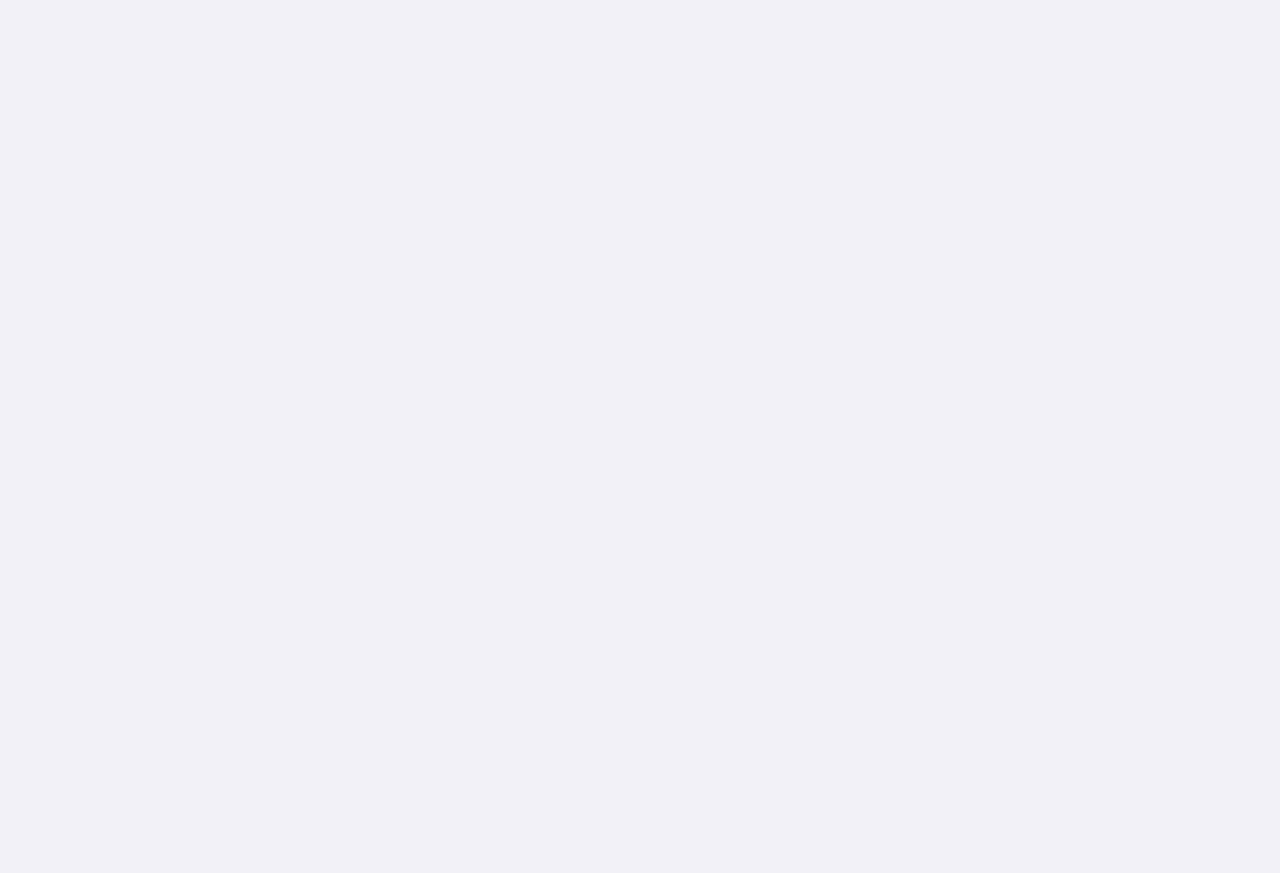
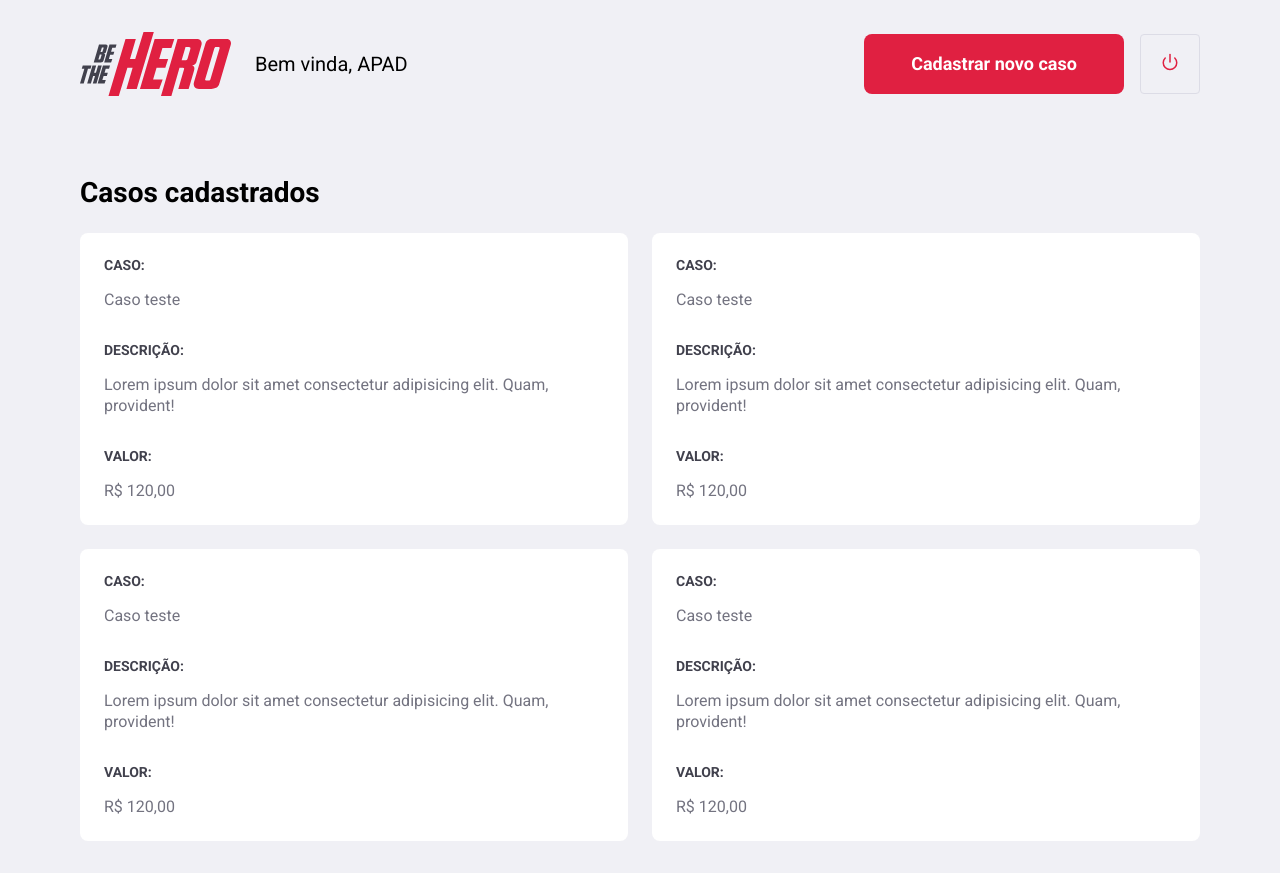
Before and after one commit to cunhamuril/semana-omnistack-11, a React (Create React App) app in the folder frontend/: page /profile in a window 1280 px wide. Before the commit the page ends 800 px from the top, so only its background shows below. Built offline with nearby package versions, Linux system fonts and the light colour scheme.

Commit message:
:sparkles: (profile-page) add profile page and styles

```diff
--- /dev/null
+++ b/frontend/src/pages/Profile/index.jsx
@@ -0,0 +1,101 @@
+import React from "react";
+import { Link } from "react-router-dom";
+import { FiPower, FiTrash2 } from "react-icons/fi";
+
+import logoImg from "../../assets/logo.svg";
+
+import "./styles.css";
+
+export default function Profile() {
+  return (
+    <div className="profile-container">
+      <header>
+        <img src={logoImg} alt="Be The Hero" />
+        <span>Bem vinda, APAD</span>
+
+        <Link className="button" to="/incidents/new">
+          Cadastrar novo caso
+        </Link>
+        <button type="button">
+          <FiPower size={18} color="#E02041" />
+        </button>
+      </header>
+
+      <h1>Casos cadastrados</h1>
+
+      <ul>
+        <li>
+          <strong>CASO:</strong>
+          <p>Caso teste</p>
+
+          <strong>DESCRIÇÃO:</strong>
+          <p>
+            Lorem ipsum dolor sit amet consectetur adipisicing elit. Quam,
+            provident!
+          </p>
+
+          <strong>VALOR:</strong>
+          <p>R$ 120,00</p>
+
+          <button type="button">
+            <FiTrash2 size={20} color="#A8A8B3" />
+          </button>
+        </li>
+
+        <li>
+          <strong>CASO:</strong>
+          <p>Caso teste</p>
+
+          <strong>DESCRIÇÃO:</strong>
+          <p>
+            Lorem ipsum dolor sit amet consectetur adipisicing elit. Quam,
+            provident!
+          </p>
+
+          <strong>VALOR:</strong>
+          <p>R$ 120,00</p>
+
+          <button type="button">
+            <FiTrash2 size={20} color="#A8A8B3" />
+          </button>
+        </li>
+
+        <li>
+          <strong>CASO:</strong>
+          <p>Caso teste</p>
+
+          <strong>DESCRIÇÃO:</strong>
+          <p>
+            Lorem ipsum dolor sit amet consectetur adipisicing elit. Quam,
+            provident!
+          </p>
+
+          <strong>VALOR:</strong>
+          <p>R$ 120,00</p>
+
+          <button type="button">
+            <FiTrash2 size={20} color="#A8A8B3" />
+          </button>
+        </li>
+
+        <li>
+          <strong>CASO:</strong>
+          <p>Caso teste</p>
+
+          <strong>DESCRIÇÃO:</strong>
+          <p>
+            Lorem ipsum dolor sit amet consectetur adipisicing elit. Quam,
+            provident!
+          </p>
+
+          <strong>VALOR:</strong>
+          <p>R$ 120,00</p>
+
+          <button type="button">
+            <FiTrash2 size={20} color="#A8A8B3" />
+          </button>
+        </li>
+      </ul>
+    </div>
+  );
+}
--- /dev/null
+++ b/frontend/src/pages/Profile/styles.css
@@ -0,0 +1,95 @@
+.profile-container {
+  width: 100%;
+  max-width: 1180px;
+  padding: 0 30px;
+  margin: 32px auto;
+}
+
+/* HEADER */
+.profile-container header {
+  display: flex;
+  align-items: center;
+}
+
+.profile-container header span {
+  font-size: 20px;
+  margin-left: 24px;
+}
+
+.profile-container header img {
+  height: 64px;
+}
+
+.profile-container header a {
+  width: 260px;
+  margin-left: auto;
+  margin-top: 0;
+}
+
+.profile-container header button {
+  height: 60px;
+  width: 60px;
+  border-radius: 4px;
+  border: 1px solid #dcdce6;
+  background-color: transparent;
+  margin-left: 16px;
+  transition: border-color 0.2s;
+}
+
+.profile-container header button:hover {
+  border-color: #999;
+}
+
+/* CONTENT */
+.profile-container h1 {
+  margin-top: 80px;
+  margin-bottom: 24px;
+}
+
+.profile-container ul {
+  display: grid;
+  grid-template-columns: repeat(2, 1fr);
+  grid-gap: 24px;
+  list-style: none;
+}
+
+.profile-container ul li {
+  background-color: #fff;
+  padding: 24px;
+  border-radius: 8px;
+  position: relative;
+}
+
+.profile-container ul li button {
+  position: absolute;
+  background-color: transparent;
+  right: 24px;
+  top: 24px;
+  border: 0;
+  display: none; /* Eu que fiz */
+}
+
+.profile-container ul li:hover button {
+  display: inline; /* Eu que fiz */
+}
+
+.profile-container ul li button:hover {
+  opacity: 0.8;
+}
+
+.profile-container ul li strong {
+  display: block;
+  margin-bottom: 16px;
+  color: #41414d;
+}
+
+/* Vai pegar o strong a partir do p */
+.profile-container ul li p + strong {
+  margin-top: 32px;
+}
+
+.profile-container ul li p {
+  color: #737380;
+  line-height: 21px;
+  font-size: 16px;
+}
--- a/frontend/src/routes.jsx
+++ b/frontend/src/routes.jsx
@@ -3,6 +3,7 @@
 
 import Logon from "./pages/Logon";
 import Register from "./pages/Register";
+import Profile from "./pages/Profile";
 
 export default function Routes() {
   return (
@@ -10,6 +11,8 @@
       <Switch>
         <Route path="/" exact component={Logon} />
         <Route path="/register" exact component={Register} />
+
+        <Route path="/profile" component={Profile} />
       </Switch>
     </BrowserRouter>
   );
```
